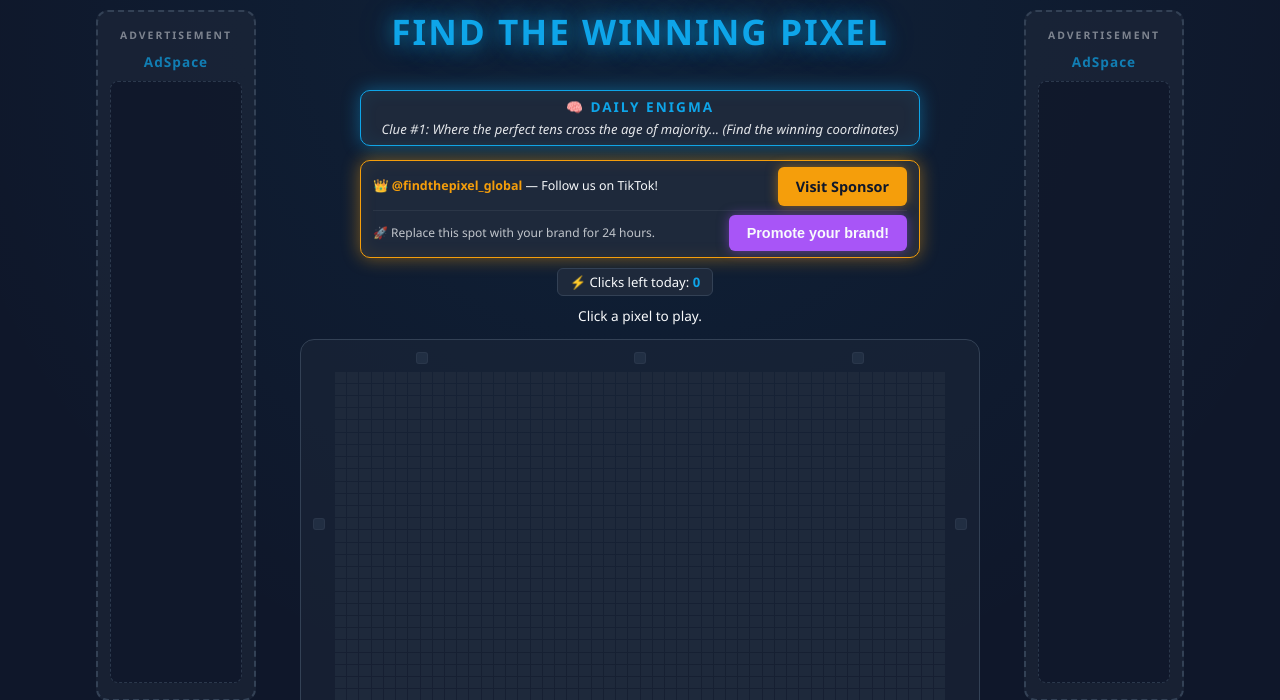
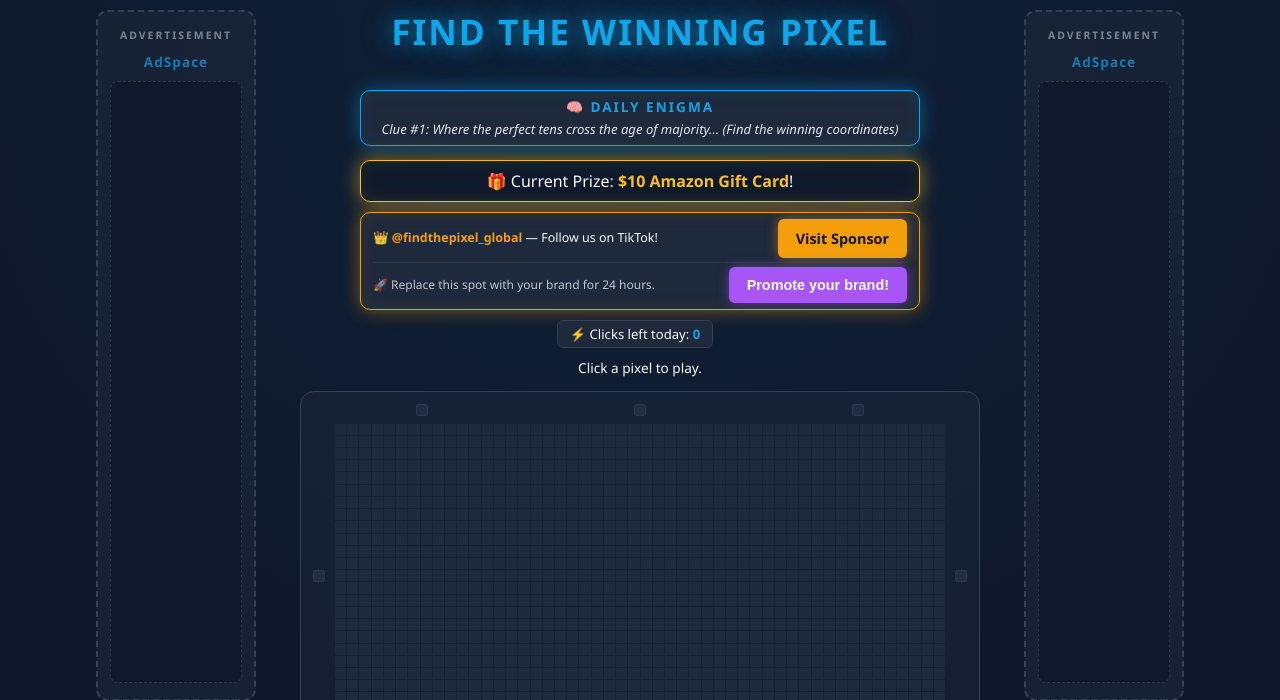
Before and after one commit to alebandi/find-the-pixel, a Flask app: page / in a window 1280 px wide. Shown: the top 700 px of the page. Run offline with Flask 3, Linux system fonts and the light colour scheme; data comes from the database, SQL or seed files in the repository.

Commit message:
Current prize banner added

```diff
--- a/static/style.css
+++ b/static/style.css
@@ -202,6 +202,40 @@ h1 {
   color: var(--text);
   opacity: 0.9;
   line-height: 1.4;
+}
+
+/* Prize banner — neon-accented box showing the current prize */
+.prize-banner {
+  width: 100%;
+  max-width: 560px;
+  background-color: rgba(15, 23, 42, 0.7);
+  border: 1px solid var(--gold);
+  border-radius: 10px;
+  padding: 8px 16px;
+  text-align: center;
+  font-size: 1rem;
+  font-weight: 500;
+  color: var(--text);
+  box-shadow: 0 0 12px rgba(251, 191, 36, 0.35), inset 0 0 12px rgba(251, 191, 36, 0.06);
+  animation: prize-glow 2.5s ease-in-out infinite;
+  line-height: 1.5;
+}
+
+.prize-banner strong {
+  color: var(--gold);
+  font-weight: 700;
+}
+
+@keyframes prize-glow {
+  0%, 100% { box-shadow: 0 0 12px rgba(251, 191, 36, 0.35), inset 0 0 12px rgba(251, 191, 36, 0.06); }
+  50% { box-shadow: 0 0 22px rgba(251, 191, 36, 0.6), inset 0 0 18px rgba(251, 191, 36, 0.1); }
+}
+
+@media (max-width: 600px) {
+  .prize-banner {
+    font-size: 0.85rem;
+    padding: 6px 12px;
+  }
 }
 
 /* PRO Sponsor box — unified compact layout */
--- a/templates/index.html
+++ b/templates/index.html
@@ -41,6 +41,8 @@
           <h2>🧠 DAILY ENIGMA</h2>
           <p id="enigma-text">{{ daily_enigma }}</p>
         </div>
+
+        <div class="prize-banner">🎁 Current Prize: <strong>{{ current_prize }}</strong>!</div>
 
         {% if sponsor_pro.active %}
         <div id="sponsor-pro-box" class="sponsor-active">
```
